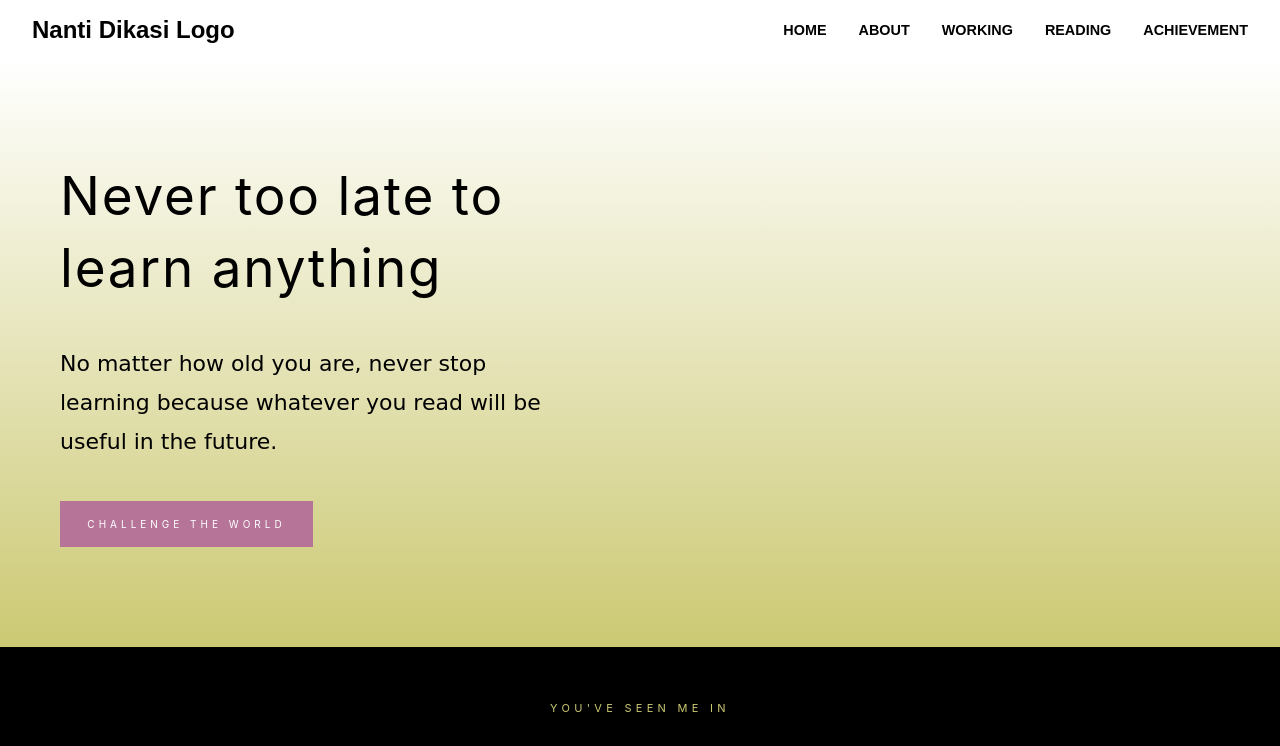
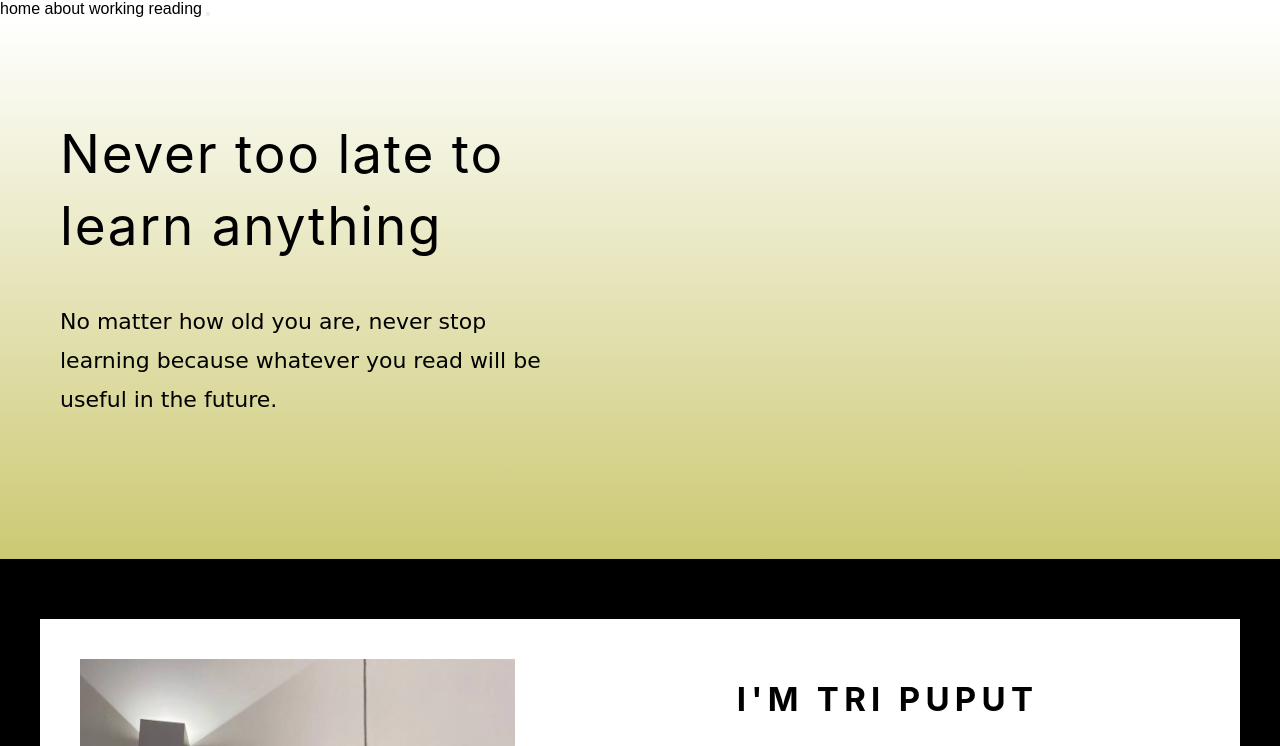
Before and after one commit to ranugraha25/tripuputsite, a plain HTML site: page index.html in a window 1280 px wide. Shown: the top 746 px of the page. Drawn offline with Linux system fonts and the light colour scheme.

Commit message:
Update index.html
v1.2

```diff
--- a/index.html
+++ b/index.html
@@ -7,21 +7,17 @@
     <link rel="stylesheet" href="style.css" />
 </head>
 <body>
-    <header class="navbar">
-        <div class="navbar-brand">Nanti Dikasi Logo</div>
-        <div class="navbar-toggle" onclick="document.querySelector('.navbar-menu').classList.toggle('active')">
-          <span></span>
-          <span></span>
-          <span></span>
-        </div>
-        <nav class="navbar-menu" aria-label="Main Navigation">
-          <a href="#">HOME</a>
-          <a href="#">ABOUT</a>
-          <a href="#">WORKING</a>
-          <a href="#">READING</a>
-          <a href="#">ACHIEVEMENT</a>
-        </nav>
-      </header>
+  <header class="header">
+    <nav class="nav-menu">
+      <a href="/index.html" class="nav-item">home</a>
+      <a href="/about.html" class="nav-item">about</a>
+      <a href="#working" class="nav-item">working</a>
+      <a href="#reading" class="nav-item">reading</a>
+      <button class="menu-icon" aria-label="Toggle menu">
+        <i class="ti ti-menu"></i>
+      </button>
+    </nav>
+  </header>
 
     <main>
       <section class="hero">
@@ -31,17 +27,6 @@
             <p class="hero-description">
               No matter how old you are, never stop learning because whatever you read will be useful in the future.
             </p>
-            <button class="hero-cta" aria-label="Challenge the world">challenge the world</button>
-          </div>
-        </div>
-      </section>
-
-      <section class="featured">
-        <div class="featured-container">
-          <h2 class="featured-title">YOU'VE SEEN ME IN</h2>
-          <div class="featured-logos">
-            <img src="/assets/solusi247.png" alt="Logo 1" class="featured-logo">
-            <img src="/assets/Logo_Universitas_Terbuka.svg" alt="Logo 1" class="featured-logo">
           </div>
         </div>
       </section>
@@ -115,6 +100,17 @@
           </div>
         </div>
       </section>
+
+      <section class="featured">
+        <div class="featured-container">
+          <h2 class="featured-title">YOU'VE SEEN ME IN</h2>
+          <div class="featured-logos">
+            <img src="/assets/solusi247.png" alt="Logo 1" class="featured-logo">
+            <img src="/assets/Logo_Universitas_Terbuka.svg" alt="Logo 1" class="featured-logo">
+          </div>
+        </div>
+      </section>
+
     </main>
   </body>
 
```
